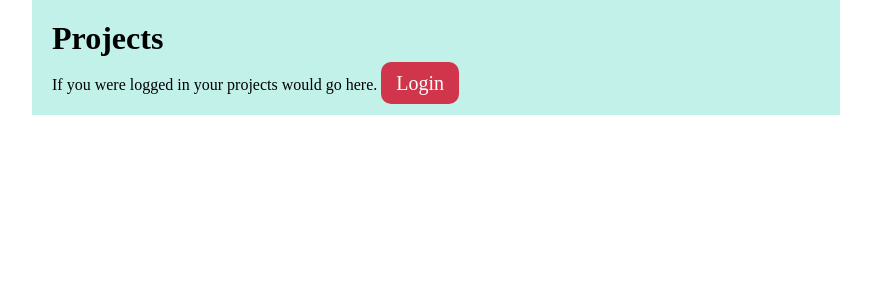
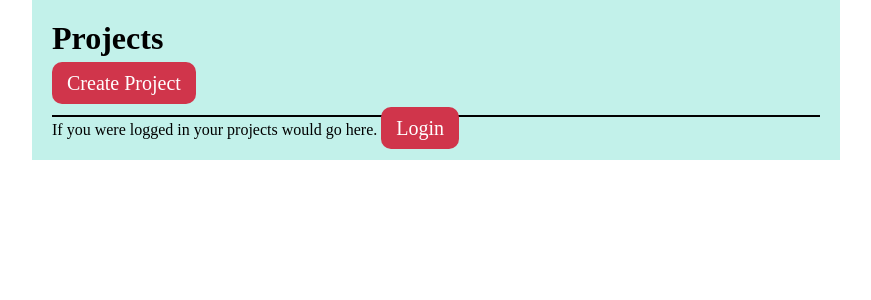
Before and after one commit to ABKeyes/IssueTrackerApplication, a Django app: page /projects/ in a window 1280 px wide. Shown: the part 133-433 px from the top of the page, without its empty margins (204-1075 px from the left). Run offline with Django 4.2, Linux system fonts and the light colour scheme.

Commit message:
Added create project button to project list screen.

```diff
--- a/src/projects/templates/projects/project_list.html
+++ b/src/projects/templates/projects/project_list.html
@@ -7,7 +7,9 @@
 <title>Project List</title>
 <div class="project-container">
 <h1>Projects</h1>
-
+    <div class="create-header">
+        <a href="{% url 'projects:project-create' %}">Create Project</a>
+    </div>
 {% if user.is_authenticated %}
 <div class="project-list">
     {% if project_list.all %}
@@ -66,7 +68,6 @@
 
     {% else %}
     <div class="project-list">There are no projects, you should create some.</div>
-    <a href="{% url 'projects:project-create' %}">Create Project</a>
     {% endif %}
 
 </div>
```
Also changed, not shown: src/db.sqlite3.
